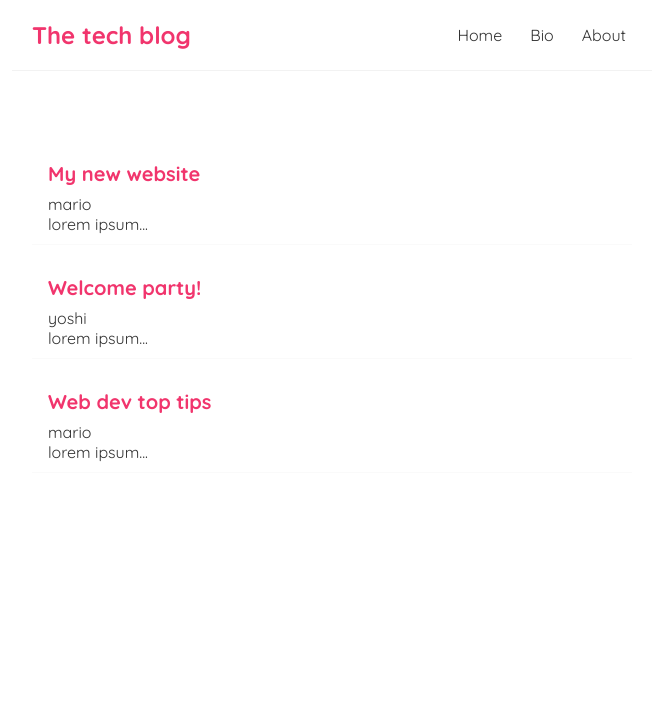
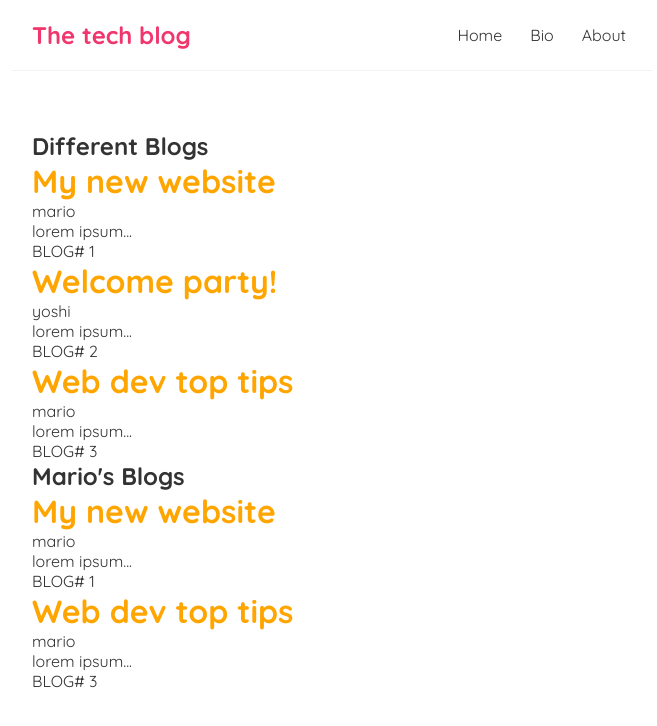
Before and after one commit to A-Hazzard/tech-blog, a React (Create React App) app: page / in a window 1280 px wide. Shown: the top 726 px of the page, without its empty margins (308-965 px from the left). Built offline with nearby package versions, Linux system fonts and the light colour scheme.

Commit message:
Map and Filter blogs

```diff
--- a/src/App.js
+++ b/src/App.js
@@ -1,6 +1,6 @@
-
 import Navbar from './Navbar';
 import Home from './Home';
+
 function App() {
 
   return (
--- /dev/null
+++ b/src/BlogList.js
@@ -0,0 +1,22 @@
+//stateless functional component(sfc)
+const BlogList = ({blogs, title}) => {
+const useableBlogs = blogs.map(blog => (
+    <div className="blogs-list" key={blog.id}>
+        <h3 style={{
+                    color: "orange",
+                    fontSize: "2rem"
+                                    }}>{blog.title}</h3>
+        <span>{blog.author}</span>
+        <section id="blog-details">{blog.body}</section>
+        <aside id="REF#">BLOG# {blog.id}</aside>
+    </div>
+))
+    return (
+      <div className="blogs">
+        <h2>{ title }</h2>
+        { useableBlogs}
+      </div>
+     );
+}
+
+export default BlogList;
--- a/src/Home.js
+++ b/src/Home.js
@@ -1,26 +1,20 @@
 import { useState } from 'react';
-
+import BlogList from './BlogList';
+//stateless functional component(sfc)
 const Home = () => {
-    const [blogs, setBlogs] = useState([
-{ title: 'My new website', body: 'lorem ipsum...', author: 'mario', id: 1 },
-{ title: 'Welcome party!', body: 'lorem ipsum...', author: 'yoshi', id: 2 },
-{ title: 'Web dev top tips', body: 'lorem ipsum...', author: 'mario', id: 3 }
-    ])
-
+    const [blogsArray, setBlogs] = useState([
+        { title: 'My new website', body: 'lorem ipsum...', author: 'mario', id: 1 },
+        { title: 'Welcome party!', body: 'lorem ipsum...', author: 'yoshi', id: 2 },
+        { title: 'Web dev top tips', body: 'lorem ipsum...', author: 'mario', id: 3 }
+            ])
 
 
     return (
         <div className="home">
-            {blogs.map(blog => (
-<div className="blog-preview" key={blog.id}>
-<h2>{ blog.title }</h2>
-<p>{ blog.author}</p>
-<div className="body">
-    {blog.body}
-</div>
-                </div>
-            ))}
+            <BlogList blogs={blogsArray} title="Different Blogs"/>
+            <BlogList blogs={blogsArray.filter(blog => blog.author === 'mario')} title="Mario's Blogs"/>
         </div>
+
         );
 }
 
--- a/src/index.js
+++ b/src/index.js
@@ -10,8 +10,4 @@ root.render(
     <App />
   </React.StrictMode>
 );
-
-// If you want to start measuring performance in your app, pass a function
-// to log results (for example: reportWebVitals(console.log))
-// or send to an analytics endpoint. Learn more: https://bit.ly/CRA-vitals
 reportWebVitals();
```
Also changed, not shown: public/index.html (+0 -9 lines), src/Navbar.js (+6 -5 lines).
